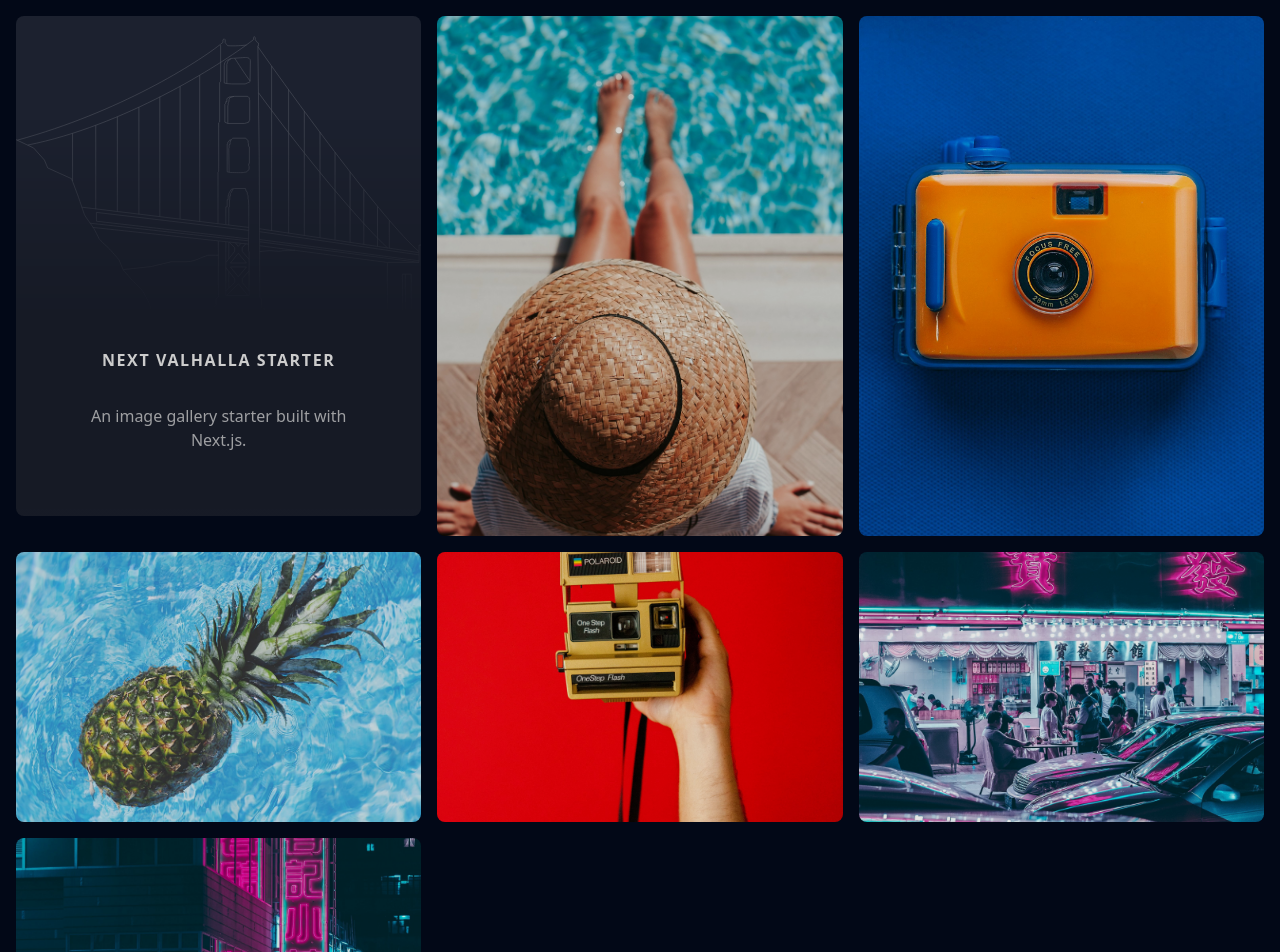
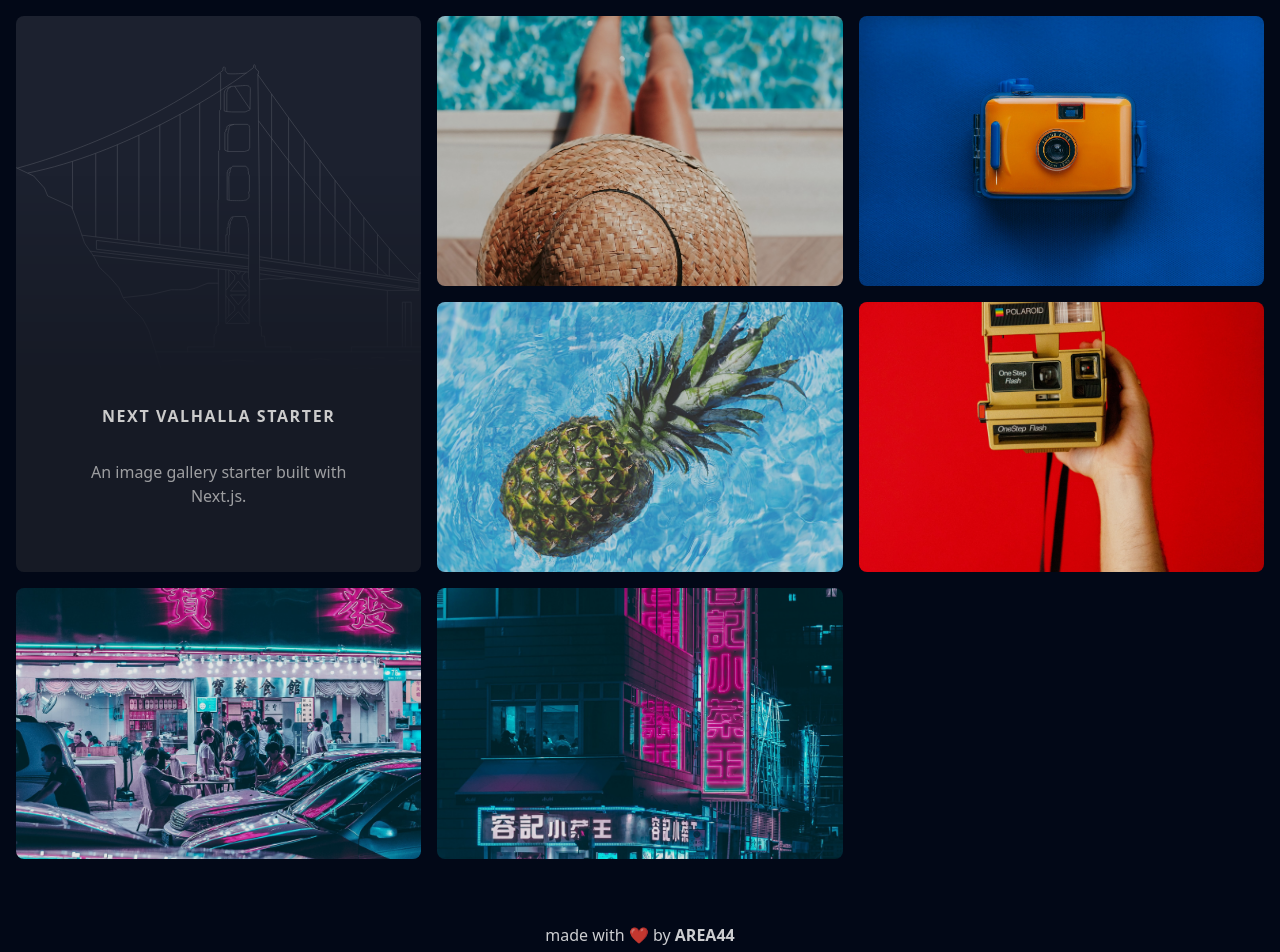
Before and after one commit to silverknight5998/next-valhalla-starter, a Next.js app: page / in a window 1280 px wide. Shown: the top 952 px of the page. Built offline with nearby package versions, Linux system fonts and the light colour scheme.

Commit message:
v23.7.16

```diff
--- a/app/page.tsx
+++ b/app/page.tsx
@@ -11,14 +11,14 @@ export default function Home() {
     <>
       <main className="mx-auto max-w-[1960px] p-4">
         <div className="grid grid-cols-1 gap-4 sm:grid-cols-2 xl:grid-cols-3 2xl:grid-cols-4">
-          <div className="after:content shadow-highlight after:shadow-highlight relative mb-5 flex h-[500px] flex-col items-center justify-end gap-4 overflow-hidden rounded-lg bg-white/10 px-6 pb-16 pt-64 text-center text-white after:pointer-events-none after:absolute after:inset-0 after:rounded-lg lg:pt-0">
+          <div className="after:content shadow-highlight after:shadow-highlight relative col-span-1 row-span-3 flex flex-col items-center justify-end gap-4 overflow-hidden rounded-lg bg-white/10 px-6 pb-16 pt-64 text-center text-white after:pointer-events-none after:absolute after:inset-0 after:rounded-lg sm:col-span-2 lg:col-span-1 lg:row-span-2 lg:pt-0">
             <div className="absolute inset-0 flex items-center justify-center opacity-20">
               <span className="flex max-h-full max-w-full items-center justify-center">
                 <Bridge />
               </span>
               <span className="absolute inset-x-0 bottom-0 h-[400px] bg-gradient-to-b from-black/0 via-black to-black"></span>
             </div>
-            <h1 className="mb-4 mt-8 font-bold uppercase tracking-widest">
+            <h1 className="mb-4 mt-8 text-base font-bold uppercase tracking-widest">
               {title}
             </h1>
             <p className="max-w-[40ch] text-white/75 sm:max-w-[32ch]">
@@ -28,7 +28,8 @@ export default function Home() {
           <Gallery />
         </div>
       </main>
-      <footer className="p-6 text-center text-white/80 sm:p-12">
+      <footer className="flex flex-col justify-between space-y-4 p-6 text-center text-white/80 sm:p-12">
+        <div>
           made with ❤️ by{' '}
           <a
             href={authorURL}
@@ -38,6 +39,7 @@ export default function Home() {
           >
             {author}
           </a>
+        </div>
       </footer>
     </>
   );
--- a/components/Gallery.tsx
+++ b/components/Gallery.tsx
@@ -65,12 +65,12 @@ export default function Gallery() {
           <Image
             src={src}
             alt="Unsplash photo"
-            className="transform rounded-lg object-cover brightness-90 transition will-change-auto group-hover:brightness-110"
+            className="rounded-lg object-cover brightness-90 transition will-change-auto group-hover:brightness-110"
             fill
           />
         </AspectRatio>
       </DialogTrigger>
-      <DialogContent className="p-9">
+      <DialogContent className="max-h-screen w-full p-0">
         <Image
           key={src}
           alt="Unsplash photo"
--- a/package.json
+++ b/package.json
@@ -1,9 +1,9 @@
 {
+  "private": true,
   "name": "@area44/next-valhalla-starter",
   "description": "An image gallery starter built with Next.js",
   "author": "AREA44",
-  "version": "23.7.14",
-  "private": true,
+  "version": "23.7.16",
   "scripts": {
     "dev": "next dev",
     "build": "next build",
```
Also changed, not shown: .prettierrc.mjs, 1 other file (tests, documents, lock files or other folders). Lines whose indentation alone changed are shown as unchanged.
